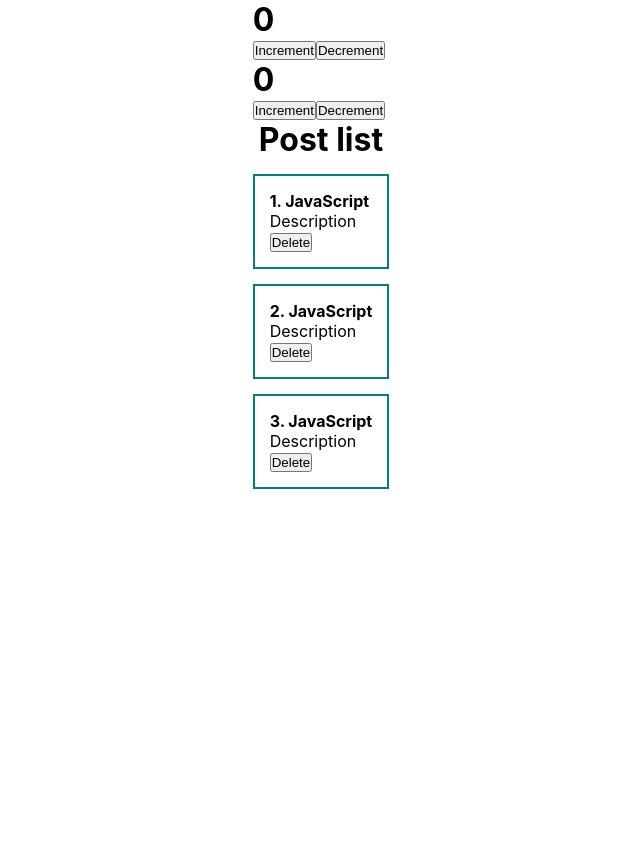
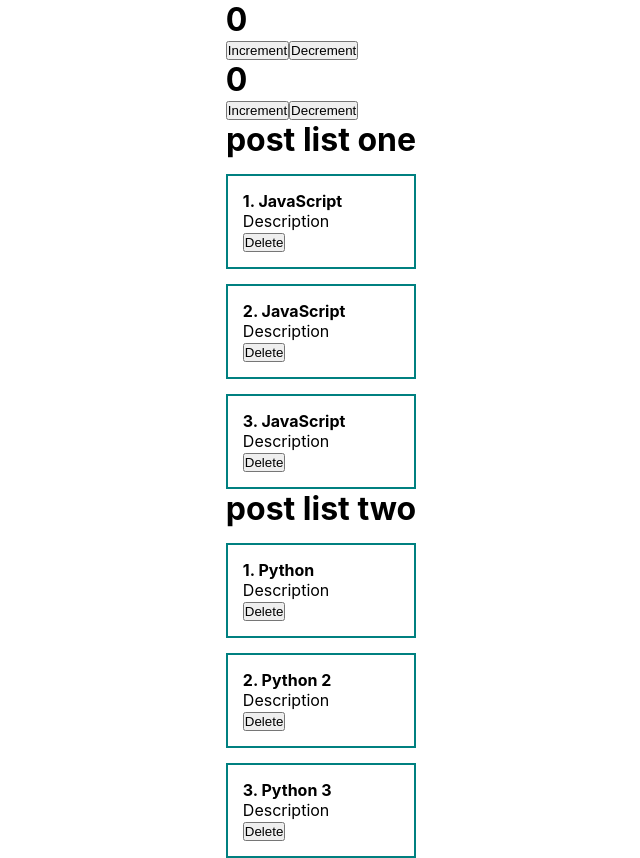
Before and after one commit to ghblacktrade/react__theory, a React (Create React App) app: page / in a window 1280 px wide. Shown: the whole page, without its empty margins (319-959 px from the left). Before the commit the page ends 800 px from the top, so only its background shows below. Built offline with nearby package versions, Linux system fonts and the light colour scheme.

Commit message:
postList

```diff
--- a/src/App.js
+++ b/src/App.js
@@ -2,9 +2,8 @@ import './App.css';
 import {useState} from "react";
 import Counter from "./components/Counter";
 import ClassCounter from "./components/ClassCounter";
-
 import './Styles/App.css'
-import PostItem from "./components/PostItem";
+import PostList from "./components/PostList";
 
 function App() {
     const [posts, setPosts] = useState([
@@ -13,14 +12,18 @@ function App() {
             {id: 3, title: 'JavaScript', body: 'Description'}
         ]
     )
+    const [posts2, setPosts2] = useState([
+            {id: 1, title: 'Python', body: 'Description'},
+            {id: 2, title: 'Python 2 ', body: 'Description'},
+            {id: 3, title: 'Python 3', body: 'Description'}
+        ]
+    )
     return (
         <div>
             <Counter/>
             <ClassCounter/>
-            <h1 style={{textAlign: 'center'}}>Post list</h1>
-            {posts.map(post =>
-                <PostItem post={post} key={post.id}/>
-            )}
+            <PostList posts={posts} title='post list one'/>
+            <PostList posts={posts2} title='post list two'/>
 
         </div>
     );
--- a/src/components/PostList.jsx
+++ b/src/components/PostList.jsx
@@ -0,0 +1,17 @@
+import React from "react";
+import PostItem from "./PostItem";
+
+
+const PostList = ({posts, title}) => {
+    return (
+        <div>
+            <h1 style={{textAlign: 'center'}}>{title}</h1>
+            {posts.map((post) =>
+            <PostItem post={post} key={post.id} />
+            )}
+        </div >
+    )
+}
+
+
+export default PostList
```
